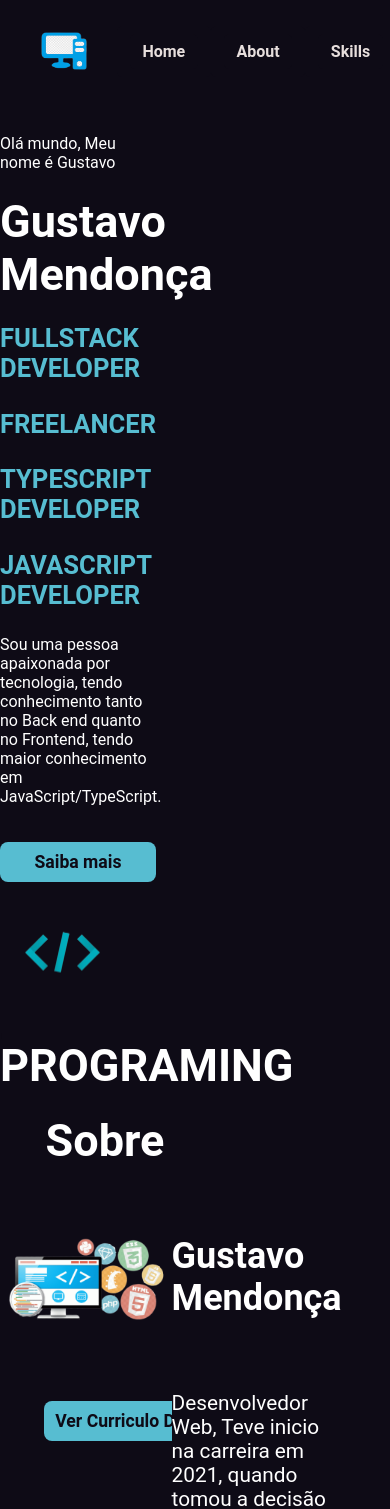
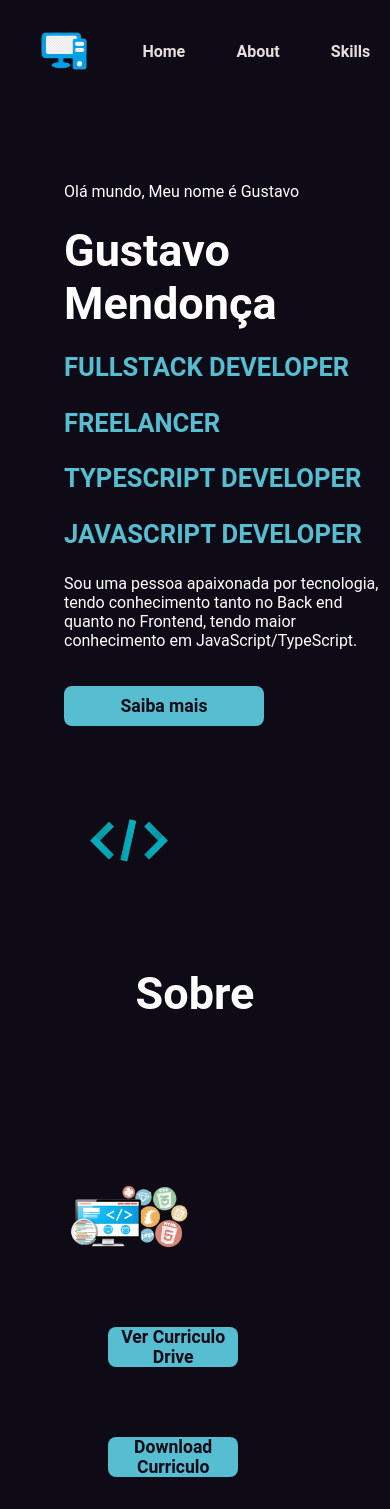
Before and after one commit to GustavoMen/Portfolio, a React (Vite) app: page / in a window 390 px wide. Shown: the top 1509 px of the page. Built offline with nearby package versions, Linux system fonts and the light colour scheme.

Commit message:
bug responsive

```diff
--- a/src/App.css
+++ b/src/App.css
@@ -1,6 +1,4 @@
 * {
-    background-color: #0E0B16;
-    max-width: 2500px;
     font-family: roboto;
     margin: 0;
     padding: 0;
--- a/src/Routes.tsx
+++ b/src/Routes.tsx
@@ -18,11 +18,11 @@ export function AppRoutes() {
     return (
     <Router>
       <Navbar />
-
+      <Container>
           <Routes>
             <Route path="/" element={< Home/>} />
           </Routes>
-
+      </Container>
       <Footer />
     </Router>
     )
--- a/src/components/Tabs/Tabs.css
+++ b/src/components/Tabs/Tabs.css
@@ -140,3 +140,13 @@ section {
     background-color: #0E0B16;
     border: 2px solid #57bdd1;
 }
+
+
+
+@media (max-width:1025px) {
+
+    section {
+            width: 80%;
+        }
+
+}
--- a/src/components/layout/Container.css
+++ b/src/components/layout/Container.css
@@ -1,7 +1,6 @@
 .container {
     min-height: 60vh;
     padding: 1em 2em 3em;
-    width: 100%;
     margin: 0 auto;
     background-color: #0E0B16;
 }
--- a/src/pages/Home.css
+++ b/src/pages/Home.css
@@ -1,6 +1,4 @@
-.Container {
-    width: 100%;
-}
+
 
 * {
     color: #fff
@@ -10,12 +8,29 @@
     font-weight: bold;
 }
 
-h1 {font-size: 45px;}
-h2 {font-size: 36px;}
-h3 {font-size: 30px;}
-h4 {font-size: 24px;}
-h5 {font-size: 20px;}
-h6 {font-size: 16px;}
+h1 {
+    font-size: 45px;
+}
+
+h2 {
+    font-size: 36px;
+}
+
+h3 {
+    font-size: 30px;
+}
+
+h4 {
+    font-size: 24px;
+}
+
+h5 {
+    font-size: 20px;
+}
+
+h6 {
+    font-size: 16px;
+}
 
 .Home {
     display: inline-block;
@@ -24,14 +39,14 @@ h6 {font-size: 16px;}
 
 .Home section {
     width: 40%;
+    height: auto;
 }
 
-.hometxt{
-    float:left
+.hometxt {
+    float: left
 }
 
 .homeImage {
-    box-sizing: border-box;
     text-align: justify;
 }
 
@@ -42,9 +57,8 @@ h6 {font-size: 16px;}
 }
 
 .BoldBlue {
-    color:#57bdd1;
+    color: #57bdd1;
     text-align: center;
-    margin-left: 4em;
 }
 
 .Helloworld {
@@ -93,12 +107,12 @@ h6 {font-size: 16px;}
 
 .About {
     width: 100%;
-    box-sizing: border-box;
 }
 
 .About section {
     display: inline-block;
     width: 44%;
+    height: auto;
 }
 
 .AboutImage {
@@ -115,11 +129,10 @@ h6 {font-size: 16px;}
 
 .About h1 {
     text-align: Center;
-    margin-right: 4em;
     margin-bottom: 1.5em;
 }
 
-.About h2{
+.About h2 {
     margin-bottom: 2em;
 }
 
@@ -145,7 +158,7 @@ h6 {font-size: 16px;}
 }
 
 .About button:hover {
-    color:#fff;
+    color: #fff;
     background-color: #0E0B16;
     border: 2px solid #57bdd1;
 }
@@ -179,7 +192,6 @@ h6 {font-size: 16px;}
 
 .Skills h1 {
     text-align: center;
-    margin-top: 4em;
     margin-right: 4em;
     margin-bottom: 1.5em;
 }
@@ -202,3 +214,45 @@ h6 {font-size: 16px;}
     margin-top: 5em;
     text-align: center;
 }
+
+@media (max-width:480px) {
+
+}
+
+@media (max-width:600px) {
+    /* portrait tablets, portrait iPad, e-readers (Nook/Kindle), landscape 800x480 phones (Android) */
+}
+
+@media (max-width:801px) {
+    .Home section {
+        width: 100%;
+        height: auto;
+    }
+
+    .homeImage h1 {
+        display: none;
+    }
+
+    .homeImage img {
+        width: 40%;
+        float: inline-start;
+    }
+
+
+}
+
+@media (max-width:1025px) {
+    .About section {
+        width: 40%;
+    }
+
+    .AboutMe {
+        width: 100%;
+    }
+
+    .AboutImage {
+        margin-top: 6em;
+    }
+
+
+}
--- a/src/pages/Home.tsx
+++ b/src/pages/Home.tsx
@@ -40,7 +40,7 @@ export function Home() {
       <div>
         <img src={homeImage}></img>
       </div>
-      <h1>PROGRAMING</h1>
+      <h1 className="BoldBlue">PROGRAMING</h1>
     </section>
   </div>
 
@@ -114,7 +114,7 @@ export function Home() {
   <div className="Projects">
     <h1>Projetos</h1>
     <div className="Tabs">
-
+      <Tabs></Tabs>
     </div>
   </div>
 
```
